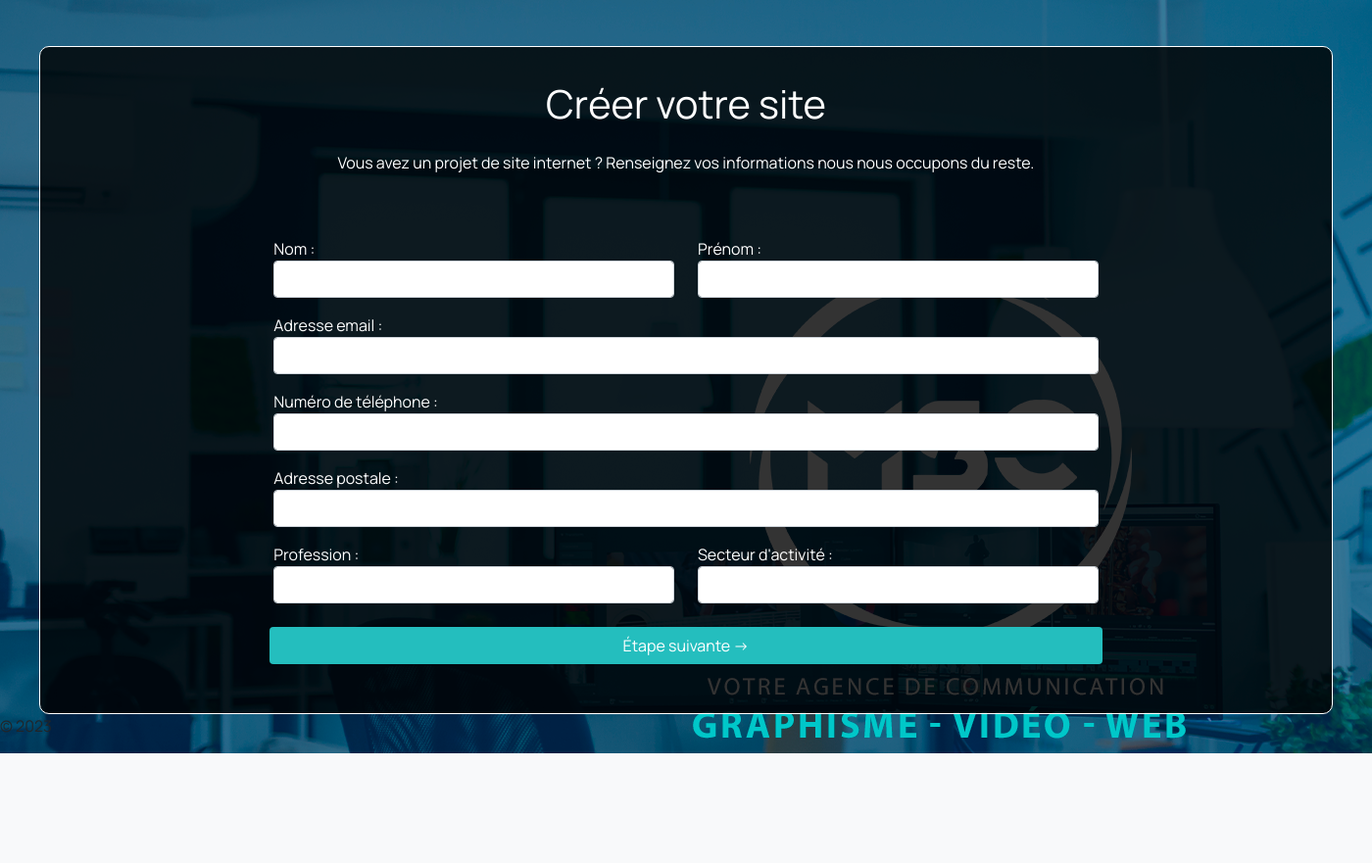
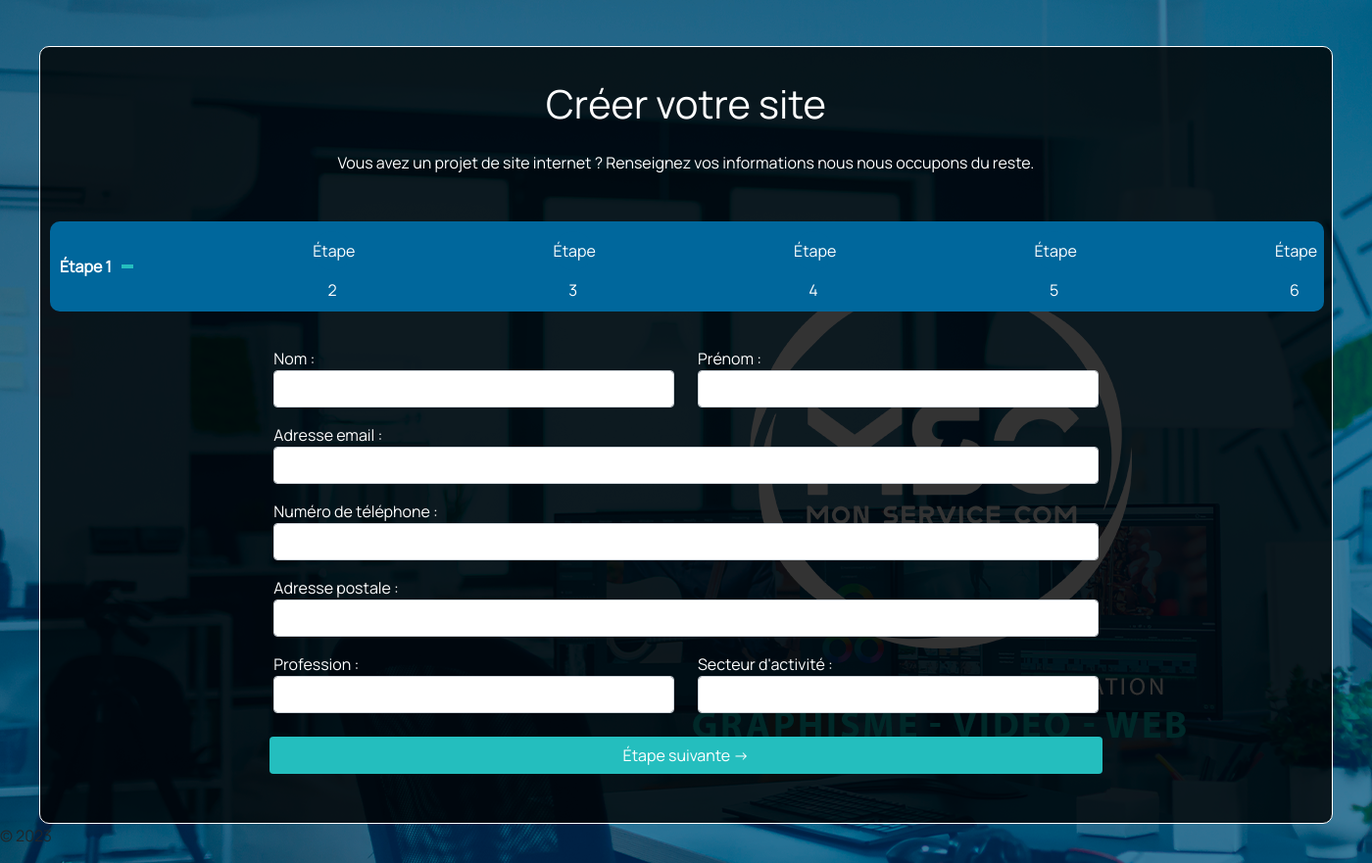
Before and after one commit to Hatem013/MSC_Cahier_Charges, a PHP site: page /MSC-1/client in a window 1400 px wide. Shown: the part 73-954 px from the top of the page at 98% size. Before the commit the page ends 842 px from the top, so only its background shows below. Run offline with PHP 8.4, Linux system fonts and the light colour scheme; data that the repository does not hold is empty.

Commit message:
progressbar +css

```diff
--- a/Public/css/main.css
+++ b/Public/css/main.css
@@ -5,3 +5,4 @@
 @import url(./coloris.css);
 @import url(./coloris.min.css);
 @import url(./form3.css);
+@import url(./progressbar.css);
--- /dev/null
+++ b/Public/css/progressbar.css
@@ -0,0 +1,66 @@
+.progressbar {
+    list-style-type: none;
+    padding: 0;
+    margin-bottom: 20px;
+    background-color: #00679c; /* Couleur de fond de la progress bar */
+    border-radius: 10px; /* Bordure arrondie */
+    overflow: hidden; /* Masquer le contenu débordant */
+    display: flex; /* Utiliser le modèle de flexbox pour répartir l'espacement */
+    justify-content: space-between; /* Répartir l'espacement entre les éléments */
+    width: 1300px; /* Largeur totale de la progress bar */
+    align-items: center; /* Centrer verticalement les éléments */
+    padding: 10px; /* Espace interne des éléments */
+}
+
+.progressbar li {
+    position: relative;
+    text-align: center; /* Centrer le texte horizontalement */
+}
+
+.progressbar li:not(:last-child):after {
+    content: "";
+    position: absolute;
+    top: calc(50% - 2px); /* Ajuster la position verticale du fil */
+    left: calc(100% + 10px); /* Espacement entre les étapes */
+    height: 4px;
+    background-color: #24BEBE; /* Couleur du fil entre les étapes */
+    width: calc(100% - 40px); /* Largeur du fil entre les étapes */
+}
+
+.progressbar li.active {
+    font-weight: bold; /* Gras pour l'étape active */
+}
+
+.progressbar li.active a {
+    background-color: #24BEBE; /* Couleur de fond de la bulle de l'étape active */
+    color: white; /* Couleur du texte de la bulle de l'étape active */
+    border: 2px solid #24BEBE; /* Bordure de la bulle de l'étape active */
+}
+
+.progressbar li a {
+    position: relative;
+    display: inline-block;
+    text-decoration: none;
+    color: white; /* Couleur du texte de la bulle */
+    width: 40px; /* Largeur de la bulle */
+    height: 40px; /* Hauteur de la bulle */
+    line-height: 40px; /* Centrer le texte verticalement */
+    border-radius: 50%; /* Bordure arrondie pour créer une bulle */
+    background-color: #00679c; /* Couleur de fond de la bulle */
+    transition: background-color 0.3s ease; /* Transition lors du survol */
+}
+
+.progressbar li.active a:before {
+    content: attr(data-step);
+    position: absolute;
+    top: 100%;
+    left: 50%;
+    transform: translateX(-50%);
+    font-size: 12px; /* Taille du texte de l'étape */
+    color: #24BEBE; /* Couleur du texte de l'étape */
+    white-space: nowrap; /* Empêcher le texte de se retourner à la ligne */
+}
+
+.progressbar li a:hover {
+    background-color: #24BEBE; /* Couleur de fond de la bulle lors du survol */
+}
--- a/views/client/index.php
+++ b/views/client/index.php
@@ -6,7 +6,7 @@ include_once ROOT . 'views/home/footer.php';
 
 <?php
 session_start();
-
+$_SESSION['currentStep'] = 1;
 require_once ROOT . 'App/Model.php';
 
 class ClientModel extends Model
@@ -61,7 +61,14 @@ function validateForm($formData)
         <h1 class="mb-4">Créer votre site</h1>
         <p>Vous avez un projet de site internet ? Renseignez vos informations nous nous occupons du reste.</p>
     </div>
-
+    <ul class="progressbar">
+            <li <?php if ($_SESSION['currentStep'] == 1) { echo 'class="active"'; } ?>>Étape 1</li>
+            <li <?php if ($_SESSION['currentStep'] >= 2) { echo 'class="active"'; } ?>><a href=<?php ROOT . "views/client2"?> >Étape 2</a></li>
+            <li <?php if ($_SESSION['currentStep'] >= 3) { echo 'class="active"'; } ?>><a href=<?php ROOT . "views/client3"?> >Étape 3</a></li>
+            <li <?php if ($_SESSION['currentStep'] >= 4) { echo 'class="active"'; } ?>><a href=<?php ROOT . "views/client4"?> >Étape 4</a></li>
+            <li <?php if ($_SESSION['currentStep'] >= 5) { echo 'class="active"'; } ?>><a href=<?php ROOT . "views/client5"?> >Étape 5</a></li>
+            <li <?php if ($_SESSION['currentStep'] >= 6) { echo 'class="active"'; } ?>><a href=<?php ROOT . "views/client6"?> >Étape 6</a></li>
+        </ul>
     <div class="container">
 
         <!-- Container formulaire-->
```
